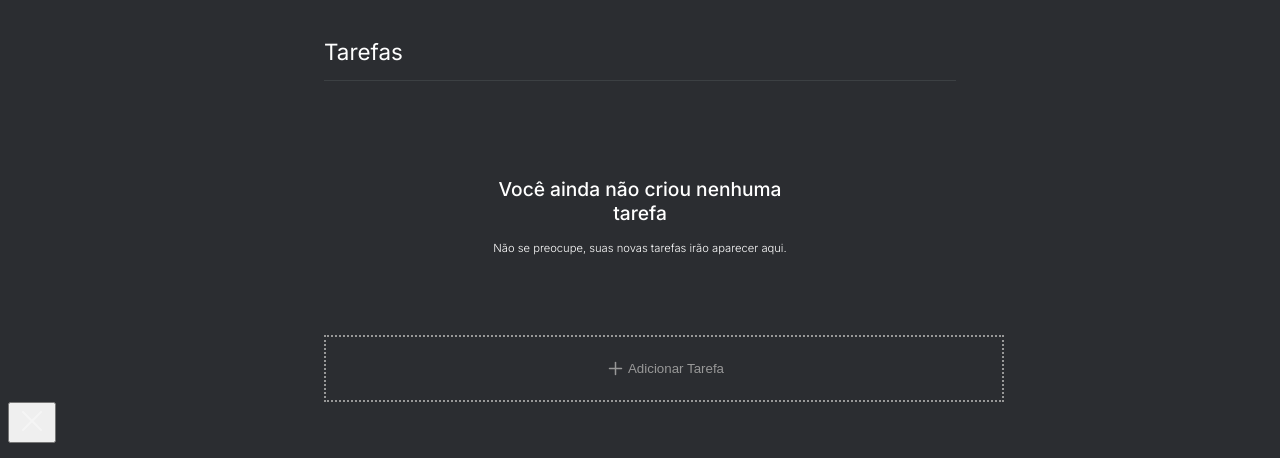
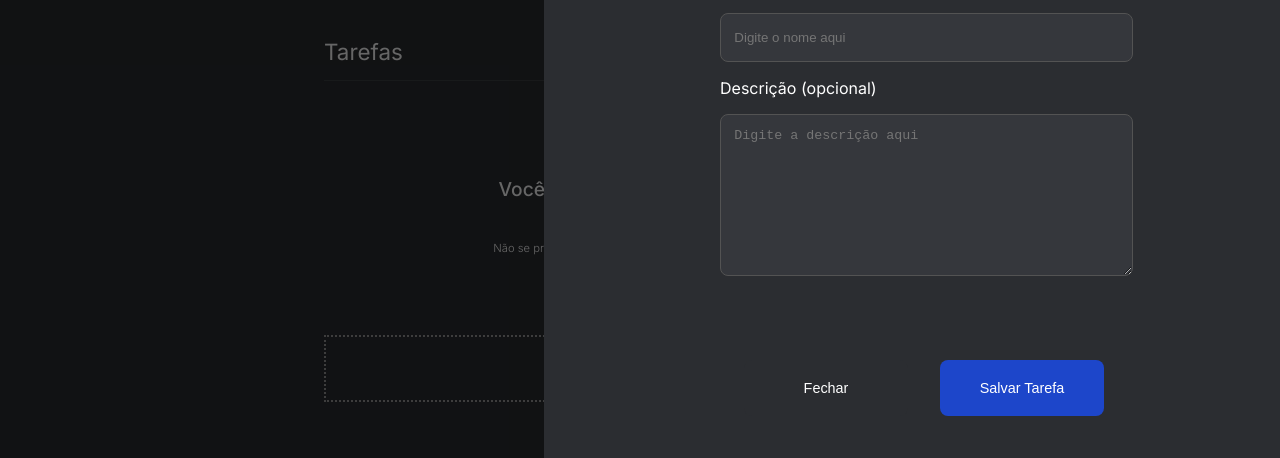
Before and after one commit to matheuspaiva1/to.do-list-, a plain HTML site: page index.html in a window 1280 px wide. Shown: the part 166-624 px from the top of the page. Drawn offline with Linux system fonts and the light colour scheme.

Commit message:
feat: layout modal concluido

```diff
--- a/index.html
+++ b/index.html
@@ -34,11 +34,15 @@
     </div>
 
     <div class="modal">
+
+      <div class="modal-content">
         <div class="close-modal">
           <button>
             <img src="assets/close-button.svg" alt="Fechar">
           </button>
         </div>
+          <div class="modal-container">
+
 
           <h1>Fazer o merge da tarefa</h1>
 
@@ -49,9 +53,11 @@
             <p>Descrição (opcional)</p>
             <textarea placeholder="Digite a descrição aqui"></textarea>
           </form>
-      <div class="buttons-modal">
-        <button class="check">Salvar</button>
+          <div class="modal-buttons">
             <button class="close">Fechar</button>
+            <button class="check">Salvar Tarefa</button>
+          </div>
+        </div>
       </div>
     </div>
   </main>
--- a/style.css
+++ b/style.css
@@ -74,3 +74,116 @@ header {
   border-color: #fff;
   color: #fff;
 }
+
+/*MODAL*/
+.modal {
+  background-color: rgba(0, 0, 0, 0.6);
+
+  width: 100%;
+  height: 100%;
+
+  position: fixed;
+  top: 0;
+  left: 0;
+  z-index: 99;
+
+  display: none;
+
+  display: flex;
+  align-items: center;
+  justify-content: end;
+
+
+}
+
+.modal .modal-content{
+  height: 100%;
+  width: 50%;
+  background: #2B2D31;
+
+  padding: 3em;
+  margin-top: 3em;
+}
+
+.modal .modal-content .modal-container{
+  max-width: 60%;
+  margin: 0 auto;
+}
+
+.modal-content .close-modal {
+  display: flex;
+  align-items: center;
+  justify-content: end;
+}
+
+.modal-content .close-modal button {
+  background: #2B2D31;
+  border: none;
+}
+
+.modal-content form input {
+  background: #35373C;
+  border: 0.2px solid #535353;
+  width: 100%;
+  height: 1.5em;
+  border-radius: 8px;
+  padding: 1em;
+
+  color: #989898;
+}
+
+.modal-content form textarea {
+  background: #35373C;
+  border: 0.2px solid #535353;
+  width: 100%;
+  height: 10em;
+  border-radius: 8px;
+  padding: 1em;
+
+  color: #989898;
+
+  margin-bottom: 6em;
+}
+
+.modal-content .modal-buttons {
+  display: flex;
+  align-items: center;
+  justify-content:end;
+  gap: 2em;
+}
+
+.modal-content button.check {
+  background: #1D46CA;
+  color: #fff;
+
+  font-size: 0.9em;
+
+  border: none;
+  border-radius: 8px;
+
+  width: 164px;
+  height: 56px;
+}
+
+.modal-content button.check:hover {
+  background: #11276E;
+  cursor: pointer;
+}
+
+.modal-content button.close {
+  background: #2B2D31;
+  color: #fff;
+
+  font-size: 0.9em;
+
+  border: none;
+  border-radius: 8px;
+
+  width: 164px;
+  height: 56px;
+}
+.modal-content button.close:hover {
+  background: #444444;
+  cursor: pointer;
+
+}
```
Lines whose indentation alone changed are shown as unchanged.
